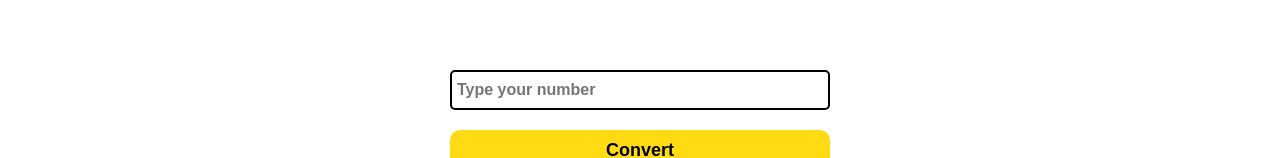
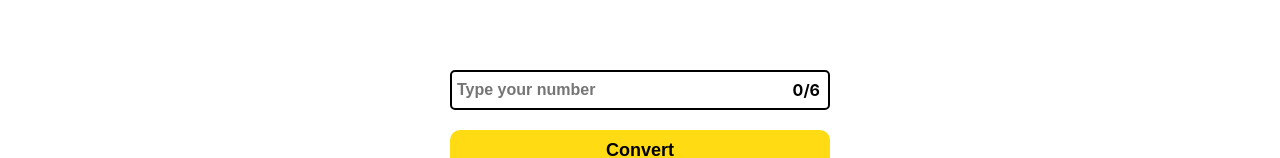
Before and after one commit to vitor-mat/App-Ideas-Project, a Next.js app: page /projects/begginer/dec2bin in a window 1280 px wide. Shown: the part 243-401 px from the top of the page. Built offline with nearby package versions, Linux system fonts and the light colour scheme.

Commit message:
user can seen on screen the max of characters of the input - dec2bin

```diff
--- a/src/pages/projects/begginer/dec2bin.tsx
+++ b/src/pages/projects/begginer/dec2bin.tsx
@@ -21,7 +21,6 @@ const Bin2Dec: NextPage = () => {
 
   const handleSubmit = (e: FormEvent) => {
     e.preventDefault()
-
     if(inputValidation()){
       convertInputDecNumberToBin()
     }
@@ -100,6 +99,9 @@ const Bin2Dec: NextPage = () => {
             type="number"
             inputVariableState={inputNumberDec}
             inputFunctionState={e => handleNumberMaxOfCharacters(e.target.value)}
+            isCounterInput={true}
+            maxNumberOfCharacters={6}
+            charactersCounter={inputNumberDec.length}
           />
           <Alert variant="Erro" message={errorMessage} visible={errorVisibilitStatus}/>
            <Button>
```
